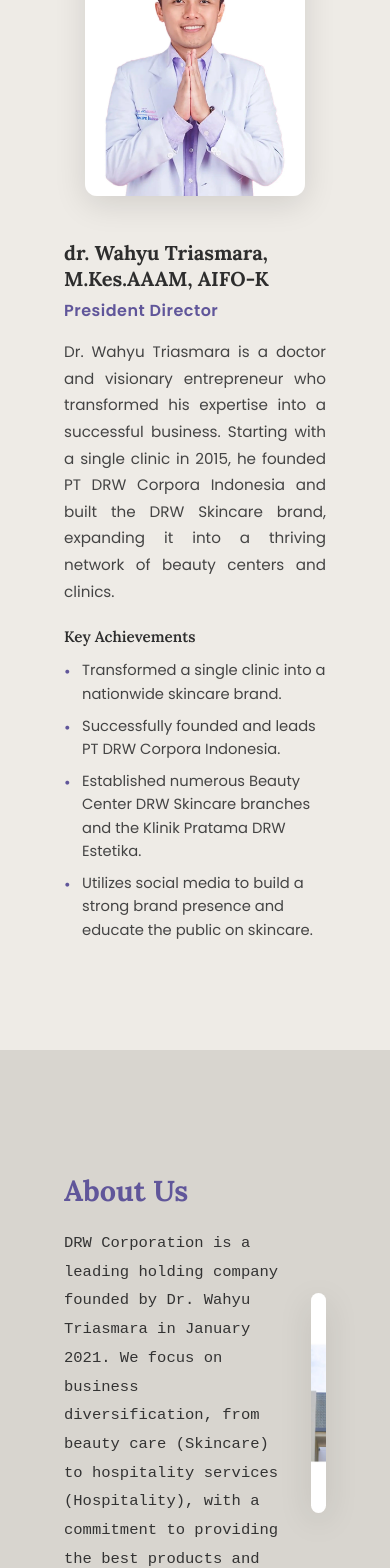
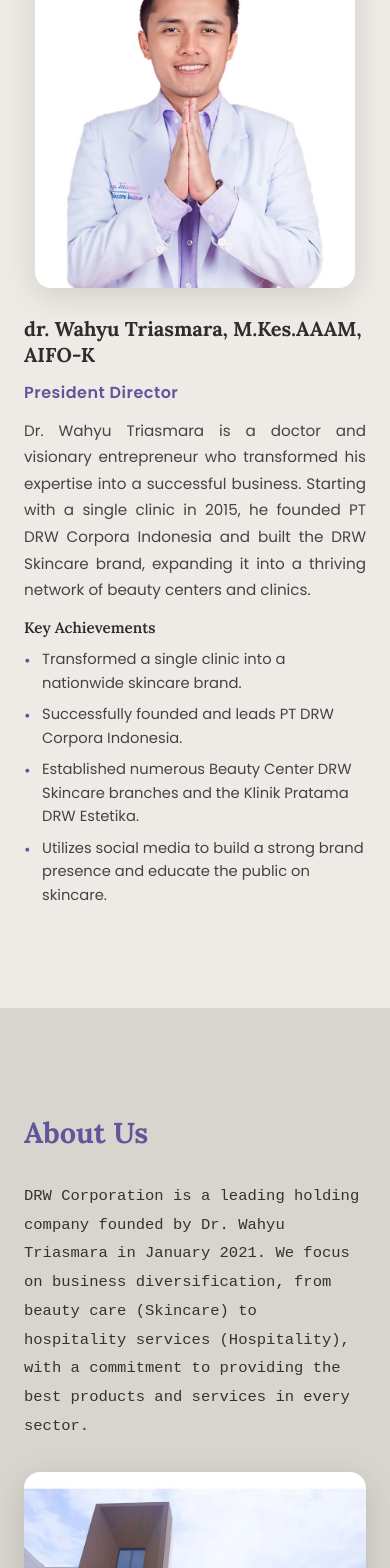
Before and after one commit to MKWcorp/drwcorpora, a React (Vite) app: page / in a window 390 px wide. Shown: the part 1036-2604 px from the top of the page. Built offline with nearby package versions, Linux system fonts and the light colour scheme.

Commit message:
fix: Sesuaikan ukuran foto, layout teks, dan radius sesuai spesifikasi Figma detail

```diff
--- a/src/styles/about.css
+++ b/src/styles/about.css
@@ -1,4 +1,4 @@
-/* About Us Section - background campuran #EEEBE6 + 10% #333333 = #D8D5CF */
+/* About Us Section */
 .about {
   background: #D8D5CF;
   width: 100%;
@@ -13,13 +13,21 @@
   max-width: 1280px;
   min-height: 500px;
   margin: 0 auto;
-  padding: 64px 64px;
+  padding: 64px 0 64px 0;
   box-sizing: border-box;
-  gap: 48px;
 }
 
+/* Layout teks kiri: vertical, 720px, gap 32px, padding right 32px left 64px */
 .about-left {
-  padding-right: 20px;
+  display: flex;
+  flex-direction: column;
+  gap: 32px;
+  width: 720px;
+  max-width: 720px;
+  padding-left: 64px;
+  padding-right: 32px;
+  box-sizing: border-box;
+  flex-shrink: 0;
 }
 
 .about-title {
@@ -27,8 +35,8 @@
   font-size: 2.4rem;
   font-weight: 700;
   color: #60569A;
-  margin-bottom: 20px;
   line-height: 1.2;
+  margin: 0;
 }
 
 .about-desc {
@@ -36,46 +44,65 @@
   color: #333;
   line-height: 1.85;
   font-family: monospace;
+  margin: 0;
 }
 
+/* Foto gedung: 480x372, radius top-left 24px bottom-left 24px */
 .about-right {
   display: flex;
   justify-content: flex-end;
+  flex: 1;
 }
 
 .about-img-wrap {
-  width: 100%;
-  max-width: 480px;
-  border-radius: 10px;
+  width: 480px;
+  height: 372px;
+  flex-shrink: 0;
   overflow: hidden;
+  border-radius: 24px 0 0 24px;
   box-shadow: 0 8px 32px rgba(0,0,0,0.13);
 }
 
 .about-img {
-  width: 100%;
-  height: 320px;
+  width: 480px;
+  height: 372px;
   object-fit: cover;
+  object-position: center;
   display: block;
 }
 
-@media (max-width: 768px) {
-  .about {
-    padding: 60px 0;
-  }
+@media (max-width: 900px) {
   .about-content {
-    grid-template-columns: 1fr;
+    flex-direction: column;
+    padding: 48px 24px;
+    min-height: unset;
     gap: 32px;
   }
+
   .about-left {
+    width: 100%;
+    max-width: 100%;
+    padding-left: 0;
     padding-right: 0;
   }
+
   .about-title {
     font-size: 1.8rem;
   }
+
   .about-right {
     justify-content: center;
+    width: 100%;
   }
+
+  .about-img-wrap {
+    width: 100%;
+    height: 260px;
+    border-radius: 16px;
+  }
+
   .about-img {
-    height: 220px;
+    width: 100%;
+    height: 260px;
   }
 }
--- a/src/styles/doctor.css
+++ b/src/styles/doctor.css
@@ -1,3 +1,4 @@
+/* Doctor Section */
 .doctor-section {
   background: #EEEBE6;
   width: 100%;
@@ -9,7 +10,6 @@
   align-items: flex-start;
   gap: 64px;
   background: #EEEBE6;
-  border-radius: 0;
   width: 100%;
   max-width: 1280px;
   min-height: 623px;
@@ -18,23 +18,30 @@
   box-sizing: border-box;
 }
 
+/* Foto dokter: 410x512, radius 16px */
 .doctor-photo-wrap {
-  flex: 0 0 280px;
-  max-width: 280px;
+  flex: 0 0 410px;
+  width: 410px;
 }
 
 .doctor-photo {
-  width: 100%;
-  height: 360px;
+  width: 410px;
+  height: 512px;
   object-fit: cover;
   object-position: top center;
-  border-radius: 12px;
+  border-radius: 16px;
   box-shadow: 0 8px 32px rgba(0,0,0,0.12);
+  display: block;
 }
 
+/* Layout teks: vertical, fill 678px, gap 12px */
 .doctor-info {
   flex: 1;
-  padding-top: 8px;
+  display: flex;
+  flex-direction: column;
+  gap: 12px;
+  max-width: 678px;
+  min-height: 527px;
 }
 
 .doctor-name {
@@ -42,31 +49,37 @@
   font-size: 1.6rem;
   font-weight: 700;
   color: #2d2d2d;
-  margin-bottom: 6px;
   line-height: 1.3;
+  margin: 0;
 }
 
 .doctor-title {
   font-size: 1rem;
   font-weight: 600;
   color: #60569A;
-  margin-bottom: 16px;
   letter-spacing: 0.5px;
+  margin: 0;
 }
 
 .doctor-bio {
   font-size: 0.95rem;
   color: #444;
   line-height: 1.75;
-  margin-bottom: 20px;
   text-align: justify;
+  margin: 0;
+}
+
+.doctor-achievements {
+  display: flex;
+  flex-direction: column;
+  gap: 8px;
 }
 
 .doctor-achievements h4 {
   font-size: 0.95rem;
   font-weight: 600;
   color: #2d2d2d;
-  margin-bottom: 10px;
+  margin: 0;
 }
 
 .doctor-achievements ul {
@@ -87,27 +100,36 @@
 }
 
 .doctor-achievements ul li::before {
-  content: '•';
+  content: '\2022';
   position: absolute;
   left: 0;
   color: #60569A;
   font-size: 1rem;
 }
 
-@media (max-width: 768px) {
+@media (max-width: 900px) {
   .doctor-card {
     flex-direction: column;
     gap: 28px;
+    padding: 40px 24px;
+    min-height: unset;
   }
 
   .doctor-photo-wrap {
     flex: unset;
-    max-width: 220px;
+    width: 100%;
+    max-width: 320px;
     margin: 0 auto;
   }
 
   .doctor-photo {
-    height: 280px;
+    width: 100%;
+    height: 380px;
+  }
+
+  .doctor-info {
+    max-width: 100%;
+    min-height: unset;
   }
 
   .doctor-name {
--- a/src/styles/vision.css
+++ b/src/styles/vision.css
@@ -4,6 +4,7 @@
   width: 100%;
 }
 
+/* Outer container: vertical, 1280px, padding 64px top/bottom 128px left/right, gap 32px */
 .vm-container {
   display: flex;
   flex-direction: column;
@@ -17,22 +18,32 @@
   justify-content: center;
 }
 
+/* Vision row: horizontal, fill 1024px, radius 32px, padding 32px left/right, gap 32px */
 .vm-row {
   display: flex;
   align-items: center;
-  gap: 60px;
+  gap: 32px;
+  width: 100%;
+  max-width: 1024px;
+  border-radius: 32px;
+  padding: 0 32px;
+  box-sizing: border-box;
 }
 
 .vision-row {
   flex-direction: row;
+  align-self: flex-start;
 }
 
+/* Mission row: sama layout tapi teks kiri icon kanan */
 .mission-row {
   flex-direction: row;
+  align-self: flex-end;
 }
 
 .vm-icon-wrap {
-  flex: 0 0 160px;
+  flex: 0 0 140px;
+  width: 140px;
   display: flex;
   align-items: center;
   justify-content: center;
@@ -43,11 +54,13 @@
   height: 140px;
   object-fit: contain;
   opacity: 0.85;
-  filter: grayscale(20%);
 }
 
 .vm-text {
   flex: 1;
+  display: flex;
+  flex-direction: column;
+  gap: 12px;
 }
 
 .vision-text {
@@ -62,7 +75,7 @@
   font-family: "Lora", serif;
   font-size: 2rem;
   font-weight: 700;
-  margin-bottom: 14px;
+  margin: 0;
   line-height: 1.2;
 }
 
@@ -78,7 +91,7 @@
   font-size: 1rem;
   color: #444;
   line-height: 1.8;
-  max-width: 520px;
+  margin: 0;
 }
 
 .vision-text .vm-desc {
@@ -88,10 +101,10 @@
 .vm-divider {
   height: 1px;
   background: rgba(96, 86, 154, 0.15);
-  margin: 0 20px;
+  width: 100%;
 }
 
-@media (max-width: 768px) {
+@media (max-width: 900px) {
   .vm-container {
     padding: 48px 24px;
     min-height: unset;
@@ -100,9 +113,10 @@
 
   .vm-row {
     flex-direction: column;
-    gap: 24px;
-    padding: 30px 0;
-    text-align: center;
+    max-width: 100%;
+    padding: 0;
+    border-radius: 16px;
+    gap: 20px;
   }
 
   .vision-text,
```
